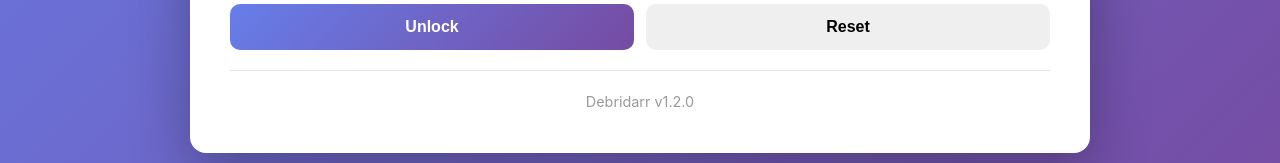
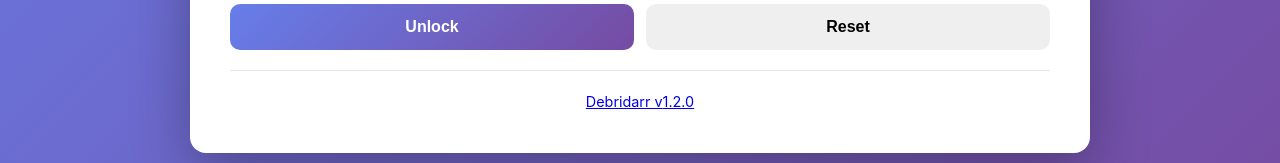
Before and after one commit to Enishowk/debridarr, a Preact app: page / in a window 1280 px wide. Shown: the part 556-719 px from the top of the page. Built offline with nearby package versions, Linux system fonts and the light colour scheme; no server answers.

Commit message:
feat: add user info

```diff
--- a/src/app.jsx
+++ b/src/app.jsx
@@ -1,6 +1,7 @@
 import { useState } from "preact/hooks";
 import { ConfigProvider } from "./config-context";
 import { DownloadList } from "./download-list";
+import { Footer } from "./footer";
 import { StatusBox } from "./status-box/status-box";
 import { StatusProvider } from "./status-box/status-context";
 import { UnlockForm } from "./unlock-form";
@@ -29,9 +30,7 @@
             <DownloadList unlockLinks={unlockLinks} />
           </main>
 
-          <footer className="footer">
-            <p>Debridarr v{APP_VERSION}</p>
-          </footer>
+          <Footer />
         </div>
       </StatusProvider>
     </ConfigProvider>
--- a/src/config-context.jsx
+++ b/src/config-context.jsx
@@ -8,6 +8,7 @@
     seriesPath: "/",
     moviesPath: "/",
   });
+  const [user, setUser] = useState({});
 
   useEffect(() => {
     fetch("/config").then((response) => {
@@ -16,12 +17,14 @@
           seriesPath: config.seriesPath,
           moviesPath: config.moviesPath,
         });
+        setUser(config.user);
       });
     });
   }, []);
 
   const value = {
     paths,
+    user,
   };
 
   return (
--- /dev/null
+++ b/src/footer.jsx
@@ -0,0 +1,47 @@
+import { useEffect } from "preact/hooks";
+import { useConfig } from "./config-context";
+import { useStatus } from "./status-box/status-context";
+
+const getClassnamePremium = (daysLeft) => {
+  if (daysLeft <= 7) return "danger";
+  if (daysLeft <= 15) return "warning";
+  return "";
+};
+
+export function Footer() {
+  const { user } = useConfig();
+  const { setStatus } = useStatus();
+
+  useEffect(() => {
+    if (!user.username) return;
+    if (user.daysLeft <= 0) {
+      return setStatus("error", "Premium expired.");
+    }
+    if (user.daysLeft <= 15) {
+      return setStatus("warning", "Premium expires soon.");
+    }
+  }, [user]);
+
+  return (
+    <footer className="footer">
+      {user?.username && (
+        <div className="user-info">
+          {user.username} ({user.fidelityPoints} points){" "}
+          {user.isPremium && (
+            <>
+              -{" "}
+              <span
+                className={`premium-info ${getClassnamePremium(user.daysLeft)}`}
+              >
+                {user.daysLeft} days of premium remaining.
+              </span>
+            </>
+          )}
+        </div>
+      )}
+      <a href="https://github.com/enishowk/debridarr">
+        Debridarr v{APP_VERSION}
+      </a>
+    </footer>
+  );
+}
--- a/src/index.css
+++ b/src/index.css
@@ -308,6 +308,16 @@
     font-size: 0.9em;
 }
 
+.user-info {
+    font-size: 0.75rem;
+}
+.premium-info.warning {
+    color: #d97706;
+}
+.premium-info.danger {
+    color: #dc2626;
+}
+
 /* Responsive */
 @media (max-width: 640px) {
     .container {
--- a/src/status-box/status-context.jsx
+++ b/src/status-box/status-context.jsx
@@ -19,7 +19,7 @@
 
     timeoutRef.current = setTimeout(() => {
       setStatusState({ type: "ok", message: "" });
-    }, 4000);
+    }, 5000);
   }, []);
 
   const value = {
```
Also changed, not shown: server.js (+14 -1 lines).
